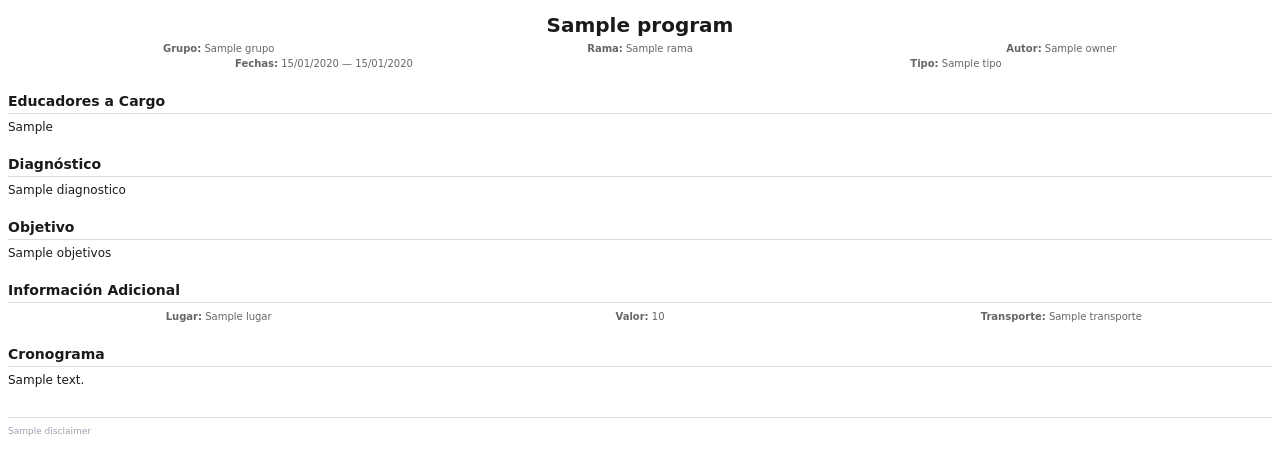
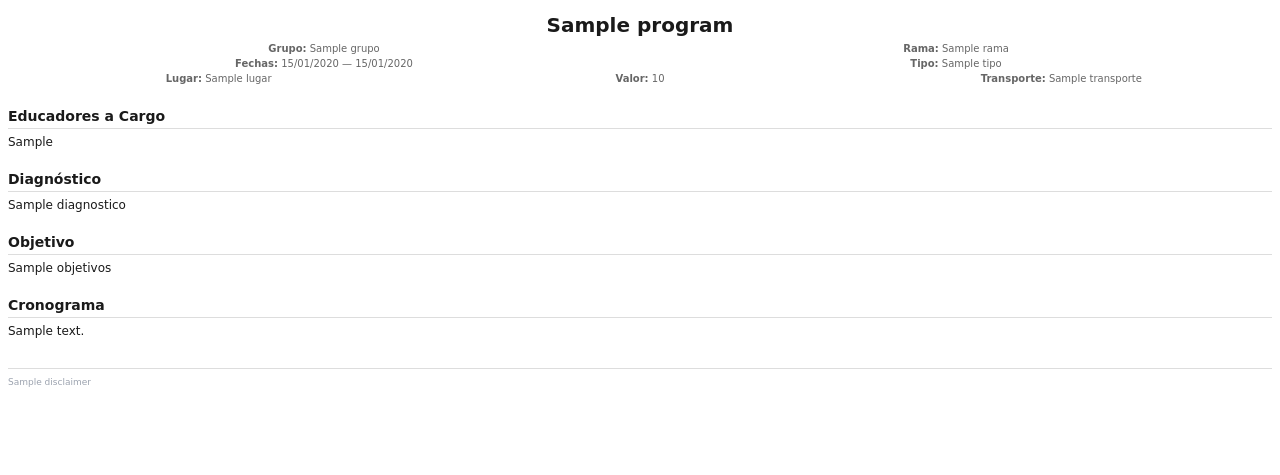
Before and after one commit to Lucio-Lorenzetti/Sistema-de-Gestion-Distrital-Backend, a Laravel app: template resources/views/programas/pdf.blade.php in a window 1280 px wide. Shown: the top 475 px of the page. Run offline with Laravel 12, Linux system fonts and the light colour scheme; the template is opened without the code that fills it: most values are stand-ins (such as "Sample title", 1, 10 or a date in 2020); parts of the project's set-up code (start-up, migrations or seed data) failed here and were passed over.

Commit message:
feat(programas): lugar, valor y transporte en el encabezado del PDF, sin autor
- Lugar, valor y transporte pasan al encabezado, junto al grupo, la rama, las
  fechas y el tipo. Se quita la sección "Información adicional".
- Se quita el nombre del autor del encabezado.

```diff
--- a/resources/views/programas/pdf.blade.php
+++ b/resources/views/programas/pdf.blade.php
@@ -29,11 +29,10 @@
 <body>
     <h1>{{ $program->titulo }}</h1>
     <div class="meta">
-        <table class="meta-row meta-row-3">
+        <table class="meta-row meta-row-2">
             <tr>
                 <td><strong>Grupo:</strong> {{ $program->grupo->nombre ?? '—' }}</td>
                 <td><strong>Rama:</strong> {{ $program->rama->nombre ?? '—' }}</td>
-                <td><strong>Autor:</strong> {{ $program->owner->name ?? '—' }}</td>
             </tr>
         </table>
         <table class="meta-row meta-row-2">
@@ -46,6 +45,15 @@
                 <td><strong>Tipo:</strong> {{ ucfirst($program->tipo) }}</td>
             </tr>
         </table>
+        @if($program->lugar || $program->valor || $program->transporte)
+            <table class="meta-row meta-row-3">
+                <tr>
+                    <td><strong>Lugar:</strong> {{ $program->lugar ?? '—' }}</td>
+                    <td><strong>Valor:</strong> {{ $program->valor ?? '—' }}</td>
+                    <td><strong>Transporte:</strong> {{ $program->transporte ?? '—' }}</td>
+                </tr>
+            </table>
+        @endif
     </div>
 
     @if($program->educadores_a_cargo)
@@ -61,17 +69,6 @@
     @if($program->objetivos)
         <h2>Objetivo</h2>
         <div class="bloque">{{ $program->objetivos }}</div>
-    @endif
-
-    @if($program->lugar || $program->valor || $program->transporte)
-        <h2>Información Adicional</h2>
-        <table class="meta-row meta-row-3">
-            <tr>
-                <td><strong>Lugar:</strong> {{ $program->lugar ?? '—' }}</td>
-                <td><strong>Valor:</strong> {{ $program->valor ?? '—' }}</td>
-                <td><strong>Transporte:</strong> {{ $program->transporte ?? '—' }}</td>
-            </tr>
-        </table>
     @endif
 
     <h2>Cronograma</h2>
```
